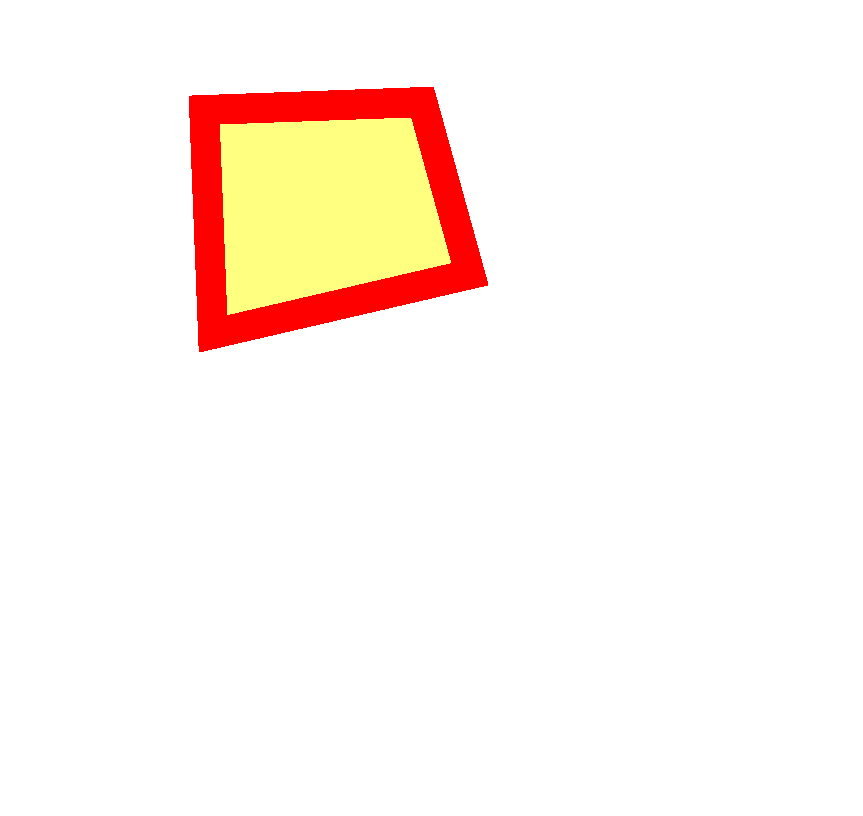
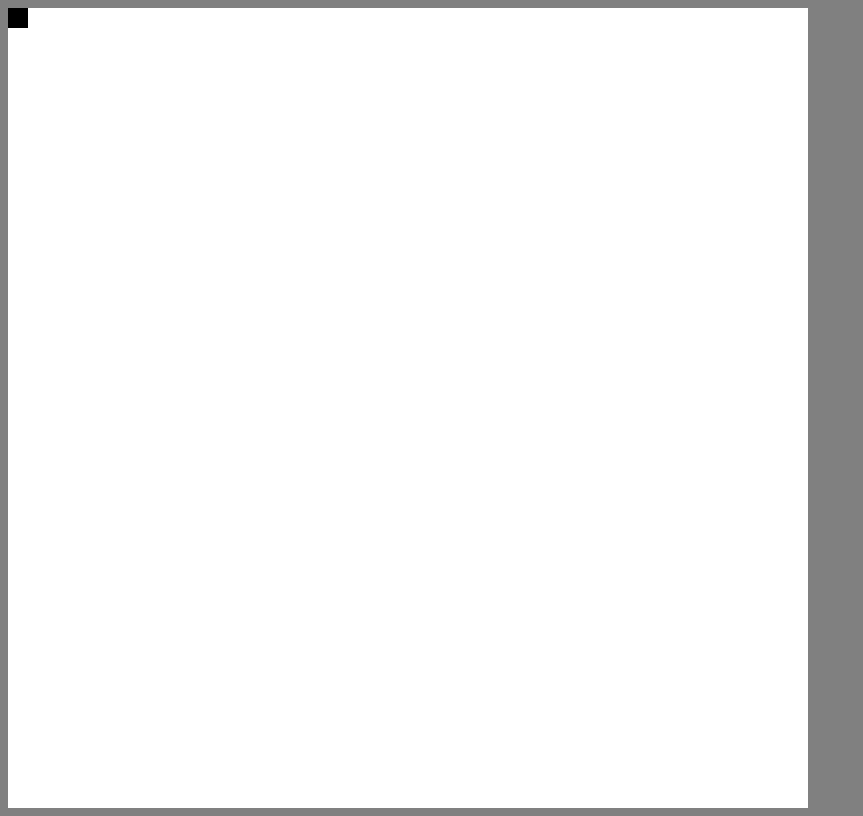
Before and after one commit to thomasdunn/cellular-automata-element, a plain HTML site: page index.html in a window 1280 px wide. Shown: the whole page, without its empty margins (0-863 px from the left). Drawn offline with Linux system fonts and the light colour scheme.

Commit message:
Simple Cell class and its rendering.

```diff
--- a/app.js
+++ b/app.js
@@ -2,7 +2,7 @@ var stage= new PIXI.Container();
 
 // create a renderer instance
 //var renderer = new PIXI.CanvasRenderer(800, 600);//PIXI.autoDetectRenderer(800, 600);
-var renderer = PIXI.autoDetectRenderer(620, 380, {
+var renderer = PIXI.autoDetectRenderer(800, 800, {
     backgroundColor: 0xffffff
 });
 
@@ -14,7 +14,15 @@ renderer.view.style.display = "block";
 // add render view to DOM
 document.body.appendChild(renderer.view);
 
-animateThing();
+// const cellsX = 40;
+// const cellsY = 30;
+
+// animateThing();
+
+const c = new Cell(stage, 0, 0, 20, 20);
+c.draw();
+
+renderer.render(stage);
 
 /////////////////////////////////////////////////////////////////////////
 
--- /dev/null
+++ b/cell.js
@@ -0,0 +1,18 @@
+class Cell {
+    constructor(stage, x, y, width, height) {
+        this.g = new PIXI.Graphics();
+        this.x = x;
+        this.y = y;
+        this.width = width;
+        this.height = height;
+
+        this.g.beginFill(0x000000);
+        // this.g.lineStyle(0, 0xFF0000, 1);
+
+        stage.addChild(this.g);
+    }
+
+    draw() {
+        this.g.drawRect(this.x, this.y, this.width, this.height);
+    }
+}
--- a/index.html
+++ b/index.html
@@ -4,9 +4,14 @@
     <meta charset="UTF-8">
     <title>Conway's Game of Life</title>
     <script src="pixi.min.js"></script>
+    <script src="cell.js"></script>
+    <style>
+        body {
+            background-color: gray;
+        }
+    </style>
 </head>
 <body>
-
     <script src="app.js"></script>
 </body>
 </html>
```
